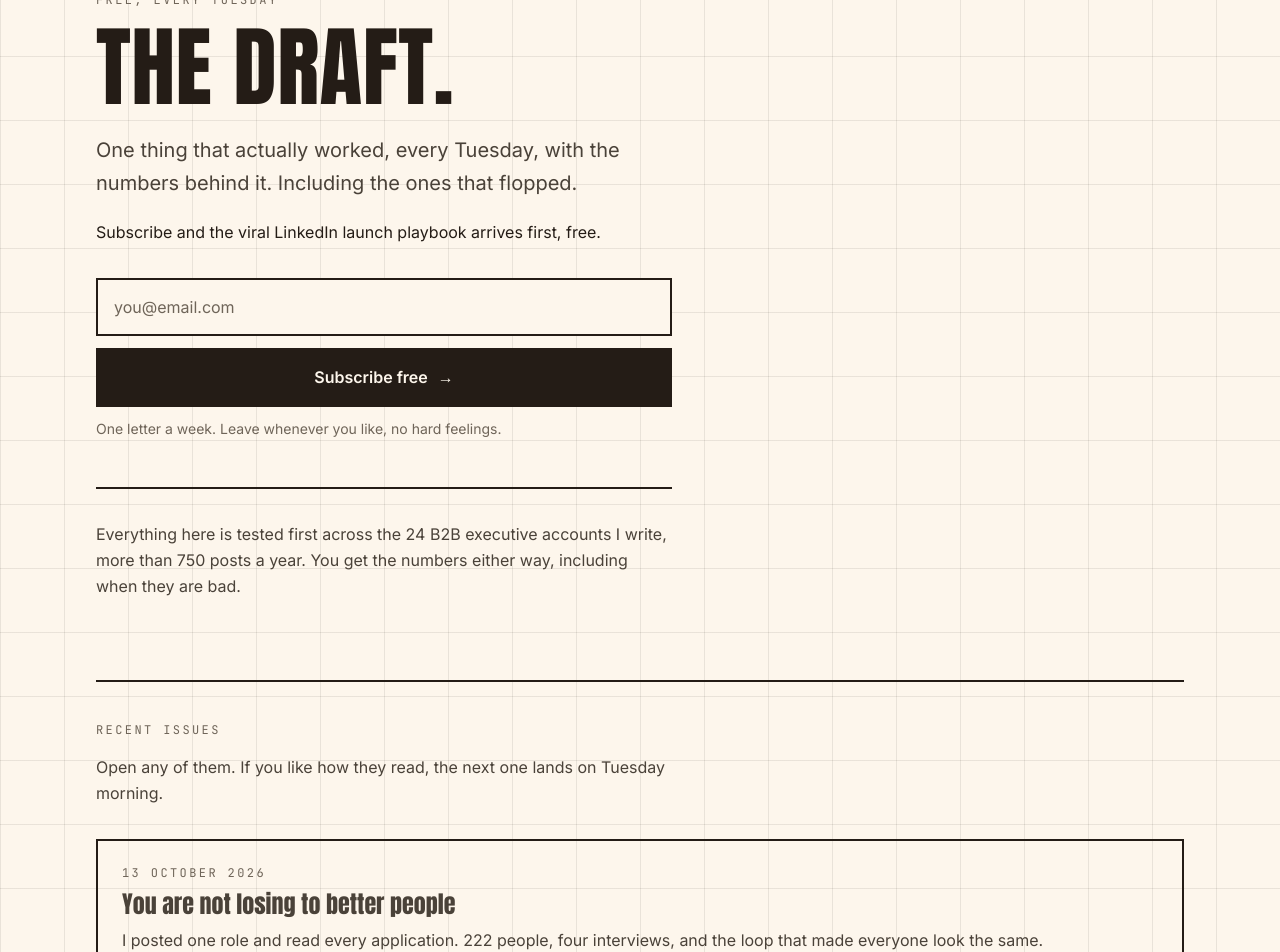
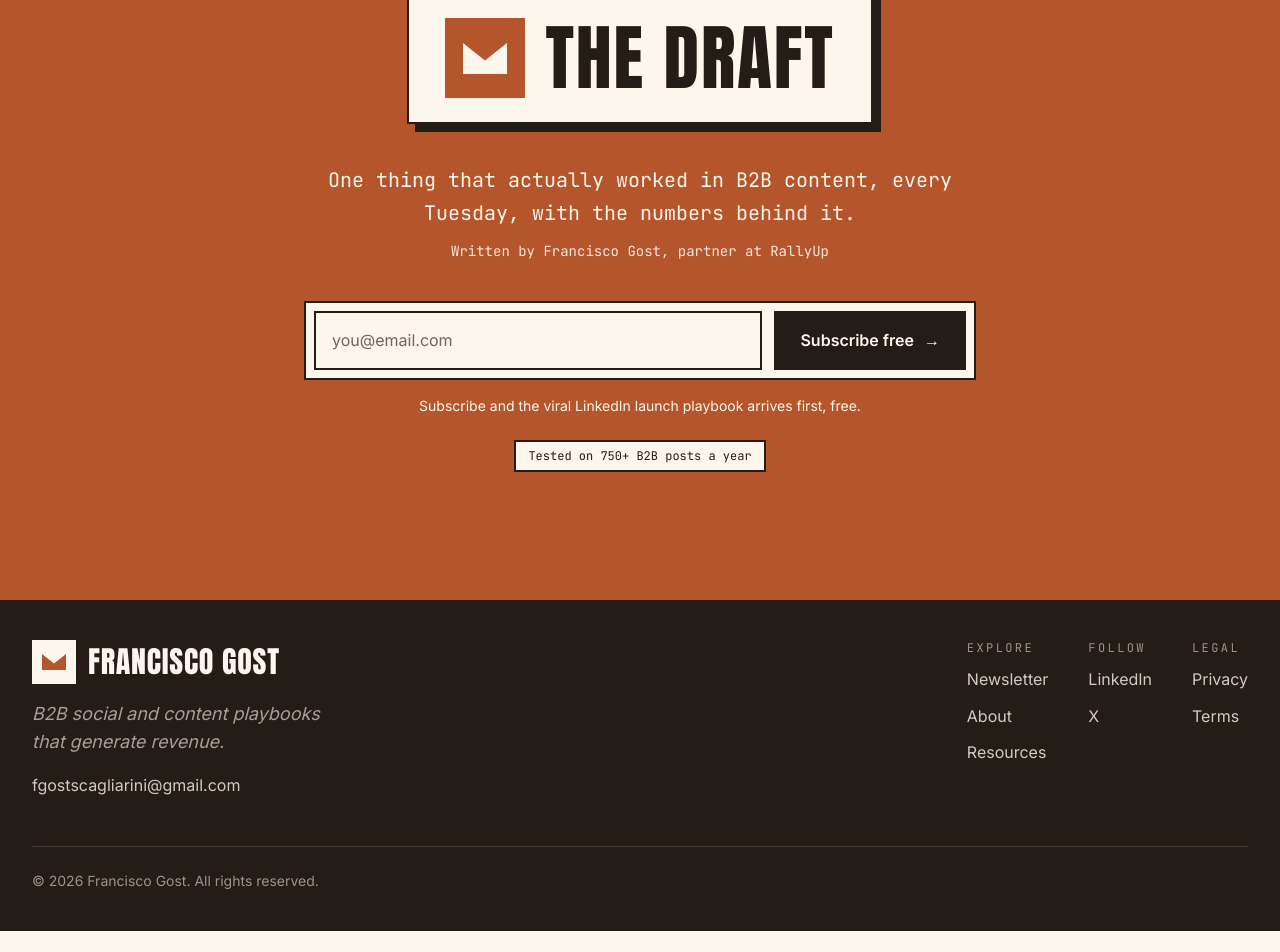
Before and after one commit to kicogost/TheDraft, a Next.js app: page /newsletter in a window 1280 px wide. Shown: the part 200-1152 px from the top of the page. After the commit the page ends 1131 px from the top, so only its background shows below. Built offline with nearby package versions, Linux system fonts and the light colour scheme.

Commit message:
Rebuild the newsletter page as one centred screen
Co-Authored-By: Claude Opus 5.5 (1M context) <noreply@anthropic.com>

```diff
--- a/app/newsletter/page.tsx
+++ b/app/newsletter/page.tsx
@@ -1,6 +1,6 @@
 import type { Metadata } from "next";
+import { LogoMark } from "@/components/Logo";
 import { ResourceForm } from "@/components/ResourceForm";
-import { Section } from "@/components/Section";
 import { getNewsletterPage, getSite } from "@/lib/content";
 
 const site = getSite();
@@ -12,64 +12,46 @@ export const metadata: Metadata = {
 };
 
 /**
- * The homepage sells the DM and happens to carry the newsletter. This page is
- * the other way round, because it exists to be a destination: the link in a
- * LinkedIn bio, at the end of a post, or in a reply to someone who asked what
- * the newsletter is. The form still hands over the DM, since nobody trades an
- * address for "a newsletter", but here that is the thing which arrives first
- * rather than the thing being sold.
+ * The link in a LinkedIn bio or at the end of a post. Someone arriving here
+ * already decided to look, so the page is one screen with one field: the
+ * masthead, one line on what it is, the form, one line of proof. Nothing to
+ * scroll past and nothing to read before the input.
+ *
+ * The form is the same ResourceForm as before, so the signup still goes
+ * through /api/resource, the playbook still arrives first and /thank-you
+ * still runs the stage question.
  */
 export default function Page() {
   return (
-    <Section width="article" space="generous" grid="sm">
-      {/*
-        One unit, then the field. The page used to introduce itself twice,
-        with a second heading and paragraph between the lead and the form,
-        which put the email input 875px down on a phone. Credibility sits
-        under the form now, where it reassures instead of delaying.
-      */}
-      <p className="label">{copy.label}</p>
-      <h1 className="display-1 mt-4">{copy.title}</h1>
-      <p className="lead mt-6 max-w-xl">{copy.lead}</p>
-      <p className="mt-5 max-w-xl text-ink">{copy.offer}</p>
+    <section className="grid min-h-[calc(100svh-4rem)] place-items-center bg-accent px-5 py-16 text-paper sm:px-8">
+      <div className="flex w-full max-w-2xl flex-col items-center text-center">
+        <h1 className="flex items-center gap-4 border-2 border-ink bg-paper px-6 py-5 shadow-[8px_8px_0_0_var(--color-ink)] sm:gap-5 sm:px-9 sm:py-6">
+          <span className="grid h-14 w-14 shrink-0 place-items-center bg-accent text-paper sm:h-20 sm:w-20">
+            <LogoMark className="w-8 sm:w-11" />
+          </span>
+          <span className="font-display text-5xl uppercase leading-none tracking-wide text-ink sm:text-7xl">
+            {copy.title}
+          </span>
+        </h1>
 
-      <div className="mt-8 max-w-xl">
+        <p className="mt-10 font-mono text-lg leading-relaxed sm:text-xl">{copy.lead}</p>
+        <p className="mt-3 font-mono text-sm opacity-90">{copy.byline}</p>
+
+        <div className="mt-10 w-full border-2 border-ink bg-paper p-2 text-left">
           <ResourceForm
             slug={site.newsletter.offerSlug}
             source="newsletter"
             submitLabel={copy.submitLabel}
-          disclosure={copy.disclosure}
+            layout="inline"
           />
         </div>
 
-      <p className="mt-12 max-w-xl border-t-2 border-ink pt-8 text-ink-soft">{copy.proof}</p>
+        <p className="mt-4 text-sm">{copy.offer}</p>
 
-      {/*
-        Proof that the thing exists and arrives. Linked out to beehiiv rather
-        than mirrored here, so there is one copy of each issue and no archive
-        to keep in sync. Both of these were email only until the web channel
-        was added, which is why there was nothing to link to before.
-      */}
-      <div className="mt-20 border-t-2 border-ink pt-10">
-        <p className="label">{copy.issuesLabel}</p>
-        <p className="mt-4 max-w-xl text-ink-soft">{copy.issuesNote}</p>
-
-        <ul className="mt-8 grid gap-4">
-          {copy.issues.map((issue) => (
-            <li key={issue.href}>
-              <a
-                href={issue.href}
-                className="group flex flex-col gap-2 border-2 border-ink p-6 transition-all duration-150 hover:-translate-x-0.5 hover:-translate-y-0.5 hover:shadow-[6px_6px_0_0_var(--color-accent)]"
-              >
-                <span className="label text-ash">{issue.date}</span>
-                <span className="font-display text-2xl leading-tight">{issue.title}</span>
-                <span className="text-ink-soft">{issue.blurb}</span>
-                <span className="label mt-2 text-accent-deep">Read it &rarr;</span>
-              </a>
-            </li>
-          ))}
-        </ul>
+        <p className="mt-6 border-2 border-ink bg-paper px-3 py-1.5 font-mono text-xs text-ink">
+          {copy.badge}
+        </p>
       </div>
-    </Section>
+    </section>
   );
 }
--- a/content/newsletter.json
+++ b/content/newsletter.json
@@ -1,31 +1,8 @@
 {
-  "label": "Free, every Tuesday",
-  "title": "The Draft.",
-  "lead": "One thing that actually worked, every Tuesday, with the numbers behind it. Including the ones that flopped.",
+  "title": "The Draft",
+  "lead": "One thing that actually worked in B2B content, every Tuesday, with the numbers behind it.",
+  "byline": "Written by Francisco Gost, partner at RallyUp",
+  "submitLabel": "Subscribe free",
   "offer": "Subscribe and the viral LinkedIn launch playbook arrives first, free.",
-  "submitLabel": "Subscribe free",
-  "disclosure": "One letter a week. Leave whenever you like, no hard feelings.",
-  "proof": "Everything here is tested first across the 24 B2B executive accounts I write, more than 750 posts a year. You get the numbers either way, including when they are bad.",
-  "issuesLabel": "Recent issues",
-  "issuesNote": "Open any of them. If you like how they read, the next one lands on Tuesday morning.",
-  "issues": [
-    {
-      "title": "You are not losing to better people",
-      "date": "13 October 2026",
-      "blurb": "I posted one role and read every application. 222 people, four interviews, and the loop that made everyone look the same.",
-      "href": "https://franciscogost.beehiiv.com/p/you-are-not-losing-to-better-people"
-    },
-    {
-      "title": "I posted my highlight reel. Here is the rest.",
-      "date": "29 September 2026",
-      "blurb": "What three years actually looked like, including the parts that do not fit in a LinkedIn post.",
-      "href": "https://franciscogost.beehiiv.com/p/i-posted-my-highlight-reel-here-is-the-rest"
-    },
-    {
-      "title": "The month nobody writes about",
-      "date": "22 September 2026",
-      "blurb": "What changes between a founder replying and a founder paying you.",
-      "href": "https://franciscogost.beehiiv.com/p/the-month-nobody-writes-about"
-    }
-  ]
+  "badge": "Tested on 750+ B2B posts a year"
 }
```
Lines whose indentation alone changed are shown as unchanged.
